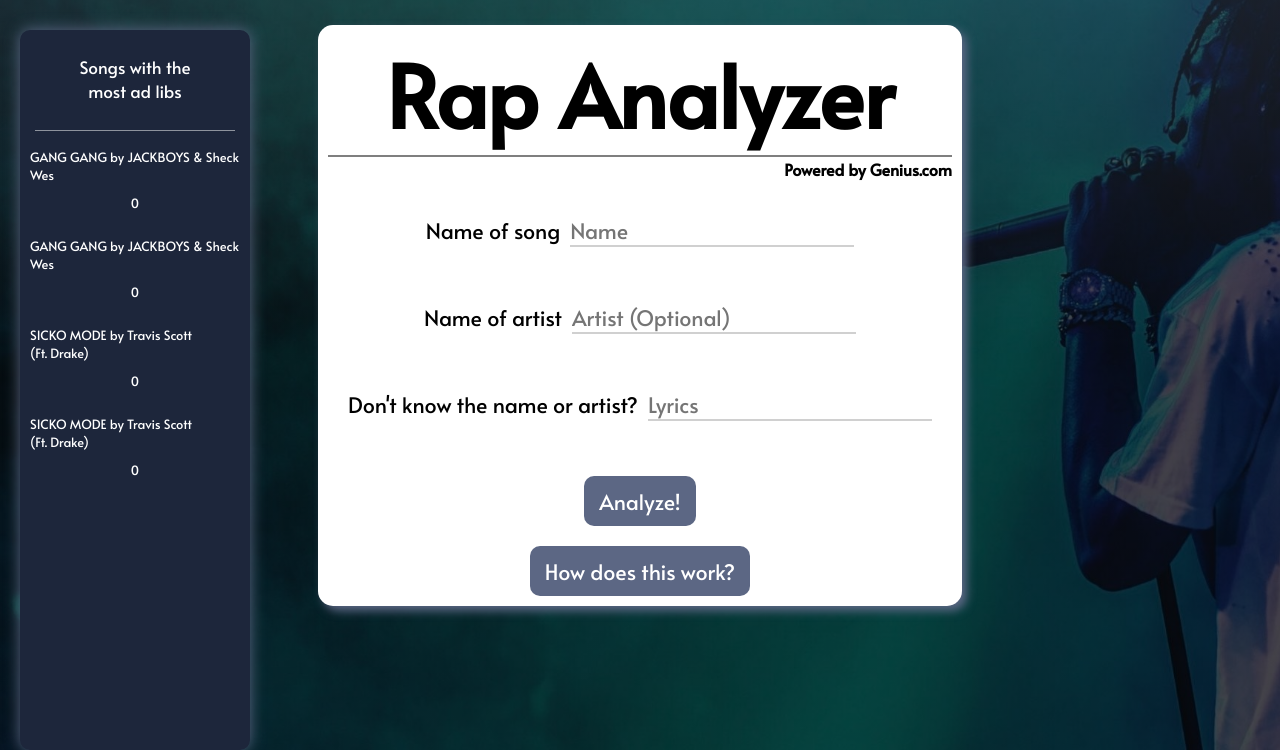
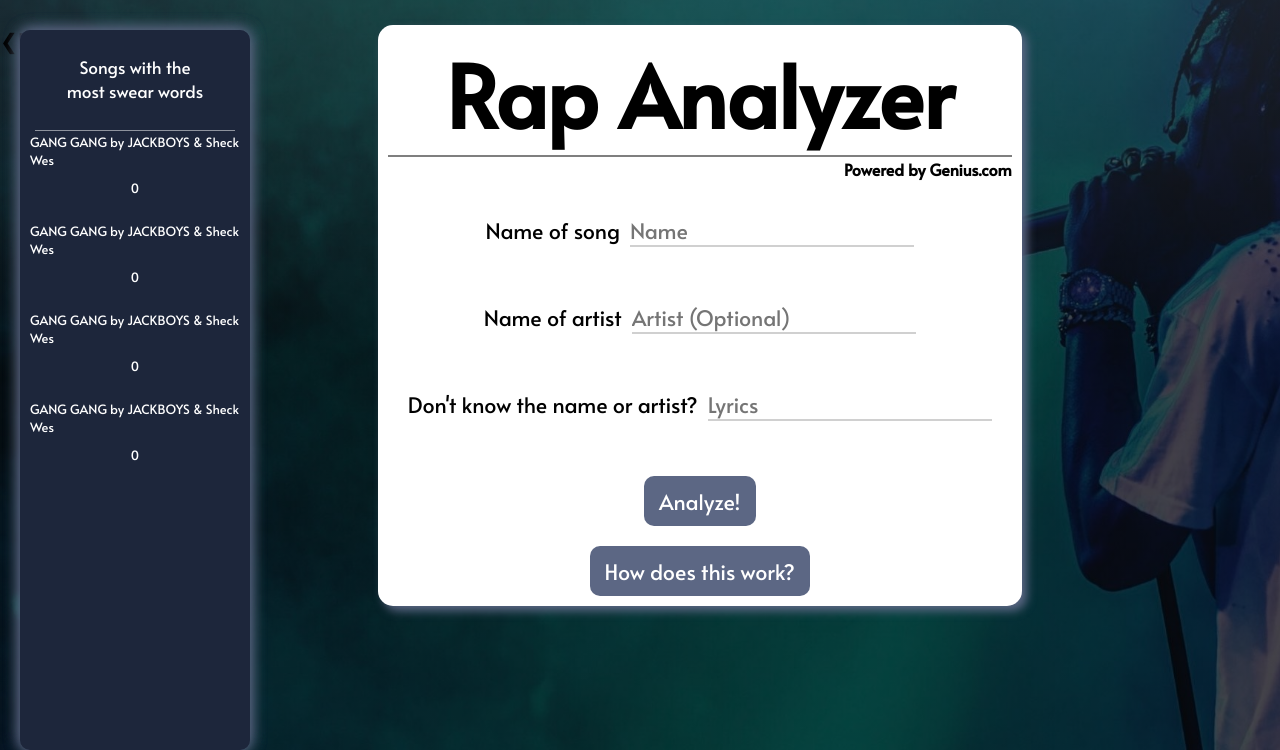
Before and after one commit to parkerswanson19/PythonJavaTranslator, a Django app: page /rap-analyzer/ in a window 1280 px wide. Shown: the part 50-800 px from the top of the page. Run offline with Django 3.2, Linux system fonts and the light colour scheme; data comes from the database, SQL or seed files in the repository.

Commit message:
Added the sidebar slide functinality but it aint working so lmao rip fml

```diff
--- a/RapAnalyzer/views.py
+++ b/RapAnalyzer/views.py
@@ -6,14 +6,15 @@ from .models import *
 
 
 def RapAnalyzerHomePage(request):
-    top_lists = getTopLists()
-    print(top_lists)
-    return render(request, 'rap-analyzer.html', top_lists)
+    dictionary = {
+        'lists': getTopLists(),
+    }
+    return render(request, 'rap-analyzer.html', dictionary)
 
 
 def RapAnalyzerAnalyze(request):
     print("Inside analyze")
-    dictionary = getTopLists()
+
     # t0 = time.clock()
     # Creates a new Song object and assigns it to a local variable
     # 'content' is the name of the first textbox on the HTML page. It's telling Django to take the content of that box,
@@ -27,8 +28,10 @@ def RapAnalyzerAnalyze(request):
 
     new_input.analyze()
 
-    dictionary['code'] = new_input
-
+    dictionary = {
+        'lists': getTopLists(),
+        'code': new_input,
+    }
     # t1 = time.clock()
     # print("Time elapsed: ", t1 - t0)  # CPU seconds elapsed (floating point)
 
@@ -38,8 +41,8 @@ def RapAnalyzerAnalyze(request):
 
 
 def getTopLists():
-    top_lists = {
-        'adlibs_list': ["most ad libs", SongDB.objects.order_by('-adlibs')[:4]],
-        'swear_words_list': ["most swear words", SongDB.objects.order_by('-num_of_swear_words')[:4]]
-    }
+    top_lists = [
+        ["most ad libs", SongDB.objects.order_by('-adlibs')[:4]],
+        ["most swear words", SongDB.objects.order_by('-num_of_swear_words')[:4]],
+    ]
     return top_lists
--- a/static/PythonJavaTranslator/css/rap-analyzer.css
+++ b/static/PythonJavaTranslator/css/rap-analyzer.css
@@ -174,7 +174,7 @@ form {
 
 
 /* Sidebar */
-.sidebar {
+.sidebar-slide {
     height: 90%;
     margin-left: 20px;
     flex: 0 1 auto;
@@ -190,7 +190,7 @@ form {
     box-shadow: 0px 0px 15px #5c6784;
 }
 
-.sidebar h2 {
+.sidebar-slide h2 {
     color: white;
     font-weight: 300;
     font-size: 80%;
@@ -198,7 +198,7 @@ form {
     margin: 15px 10px 15px;
 }
 
-.sidebar-header:after {
+.sidebar-slide-header:after {
     content: "";
     position: absolute;
     top: 100px;
@@ -208,23 +208,23 @@ form {
     background: rgba(255, 255, 255, 0.5);
 }
 
-.sidebar p:first-of-type {
+.sidebar-slide p:first-of-type {
     color: white;
     font-size: 75%;
     margin-top: 30px;
 }
 
-.sidebar li:first-of-type {
+.sidebar-slide li:first-of-type {
     margin-top: 20px;
 }
 
-.sidebar li {
+.sidebar-slide li {
     padding: 5px;
     list-style: none;
 }
 
-.sidebar a,
-.sidebar span {
+.sidebar-slide a,
+.sidebar-slide span {
     text-decoration: none;
     margin-top: 10px;
     font-size: 60%;
@@ -232,7 +232,7 @@ form {
     font-weight: 300;
 }
 
-.sidebar img {
+.sidebar-slide img {
     margin-top: 5px;
     max-height: 50px;
 }
@@ -519,7 +519,7 @@ textarea {
         position: absolute;
     }
 
-    .sidebar-container {
+    .sidebar {
         display: none;
     }
 
--- a/templates/rap-analyzer.html
+++ b/templates/rap-analyzer.html
@@ -19,20 +19,28 @@
         {#<a href="/home/">More Projects!</a>#}
     </div>
 </div>
-
 <div class="body">
-    <div class="sidebar-container">
     <div class="sidebar">
-            <h2 class="sidebar-header">Songs with the<br>{{ adlibs_list.0 }}</h2>
-            <p></p>
-            {% for stat in adlibs_list.1 %}
+        {% for list in lists %}
+            <div class="sidebar-slide">
+                <h2 class="sidebar-slide-header">Songs with the<br>{{ list.0 }}</h2>
+                {% for stat in list.1 %}
                     <div class="list-item">
                         <img src="{{ stat.img_url }}">
-                    <a href="#">{{ stat.title }}</a>
+                        <a href="{{ stat.url }}">{{ stat.title }}</a>
                         <span>{{ stat.adlibs }}</span>
                     </div>
                 {% endfor %}
             </div>
+        {% endfor %}
+        <div style='text-align: center;'>
+            <span class="dot" onclick='currentSlide(1)'></span>
+            <span class="dot" onclick='currentSlide(2)'></span>
+            <span class="dot" onclick='currentSlide(3)'></span>
+            <span class="dot" onclick='currentSlide(4)'></span>
+        </div>
+        <a class="prev" onclick='plusSlides(-1)'>&#10094;Previous</a>
+        <a class="next" onclick='plusSlides(1)'>&#10095;</a>
     </div>
     <div class="body-content">
         {% block body-content %}
@@ -127,4 +135,73 @@
     trigger.addEventListener("click", toggleModal);
     closeButton.addEventListener("click", toggleModal);
     window.addEventListener("click", windowOnClick);
+
+
+    function plusSlides(n) {
+        clearInterval(myTimer);
+        if (n < 0) {
+            showSlides(slideIndex -= 1);
+        } else {
+            showSlides(slideIndex += 1);
+        }
+        if (n === -1) {
+            myTimer = setInterval(function () {
+                plusSlides(n + 2)
+            }, 4000);
+        } else {
+            myTimer = setInterval(function () {
+                plusSlides(n + 1)
+            }, 4000);
+        }
+    }
+
+    function showSlides(n) {
+        var i;
+        var slides = document.getElementsByClassName("sidebar-slide");
+        var dots = document.getElementsByClassName("dot");
+        if (n > slides.length) {
+            slideIndex = 1
+        }
+        if (n < 1) {
+            slideIndex = slides.length
+        }
+        for (i = 0; i < slides.length; i++) {
+            slides[i].style.display = "none";
+        }
+        for (i = 0; i < dots.length; i++) {
+            dots[i].className = dots[i].className.replace(" active", "");
+        }
+        slides[slideIndex - 1].style.display = "block";
+        dots[slideIndex - 1].className += " active";
+    }
+
+    window.addEventListener("load", function () {
+        showSlides(slideIndex);
+        myTimer = setInterval(function () {
+            plusSlides(1)
+        }, 4000);
+    });
+
+    function currentSlide(n) {
+        clearInterval(myTimer);
+        myTimer = setInterval(function () {
+            plusSlides(n + 1)
+        }, 4000);
+        showSlides(slideIndex = n);
+    }
+
+    var slideshowContainer = document.getElementsByClassName('sidebar')[0];
+    slideshowContainer.addEventListener('mouseenter', pause);
+    slideshowContainer.addEventListener('mouseleave', resume);
+
+    pause = () => {
+        clearInterval(myTimer);
+    };
+
+    resume = () => {
+        clearInterval(myTimer);
+        myTimer = setInterval(function () {
+            plusSlides(slideIndex)
+        }, 4000);
+    }
 </script>
--- a/templates/rap-analyzer2.html
+++ b/templates/rap-analyzer2.html
@@ -20,8 +20,7 @@
             <ul class="stats-list">
                 <li>Number of words:<br><span>{{ code.num_of_words }}</span></li>
                 <li>Average grade level of song:<br></li>
-                <li>&nbsp;&nbsp;&nbsp;&nbsp;Gunning Fog
-                    Index:<br>&nbsp;&nbsp;&nbsp;&nbsp;<span>{{ code.gunning_fog }}</span></li>
+                <li>&nbsp;&nbsp;&nbsp;&nbsp;Gunning Fog Index:<br>&nbsp;&nbsp;&nbsp;&nbsp;<span>{{ code.gunning_fog}}</span></li>
                 <li>&nbsp;&nbsp;&nbsp;&nbsp;The Flesch
                     Formula:<br>&nbsp;&nbsp;&nbsp;&nbsp;<span>{{ code.flesch }}</span></li>
                 <li>&nbsp;&nbsp;&nbsp;&nbsp;Power Sumner
```
Lines whose indentation alone changed are shown as unchanged.
